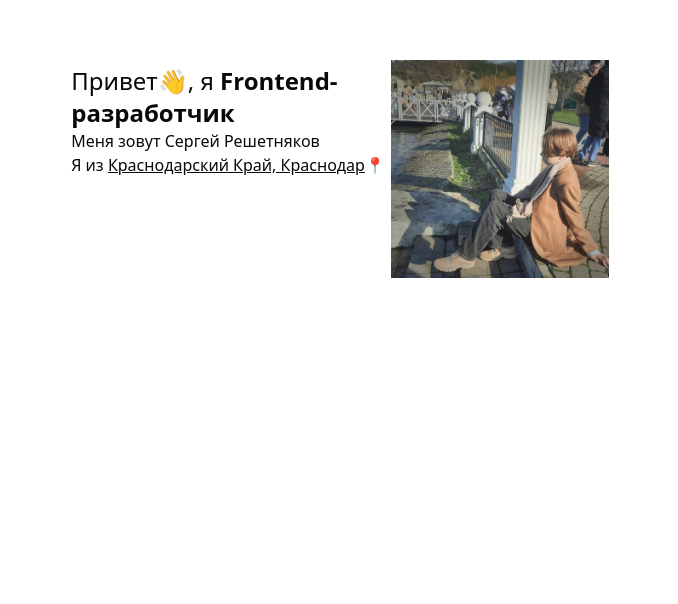
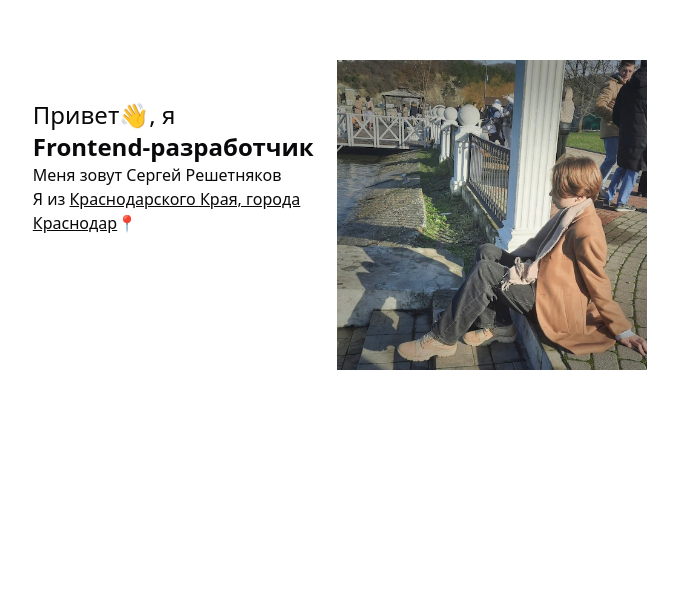
Before and after one commit to sergeyreshetnyakov/portfolio, a Next.js app: page / in a window 1280 px wide. Shown: the part 196-800 px from the top of the page, without its empty margins (300-978 px from the left). Built offline with nearby package versions, Linux system fonts and the light colour scheme.

Commit message:
some fixes

```diff
--- a/src/app/page.tsx
+++ b/src/app/page.tsx
@@ -12,26 +12,28 @@ export default function Home() {
    return (
       <>
          {" "}
-         <div className="flex flex-col flex flex-col max-w-[90%] md:max-w-[80%] xl:max-w-[60%] m-auto">
+         <div className="flex flex-col max-w-[90%] md:max-w-[80%] xl:max-w-[60%] m-auto">
 
             <ScrollAnimation animateIn="fadeInUp">
-               <header className="flex flex-col xl:flex-row justify-between mx-[15%] my-32 md:my-64">
+               <header className="flex flex-col xl:flex-row justify-between mx-[10%] my-32 md:my-64">
+
                   <div className="flex justify-center mb-12">
-                     <div className="flex flex-col w-80 xl:mb-12 justify-center">
+                     <div className="flex flex-col xl:mb-12 justify-center">
                         <h1 className="text-2xl">
-                           Привет👋, я <b>Frontend-разработчик</b>
+                           Привет👋, я <br /> <b>Frontend-разработчик</b>
                         </h1>
                         <h3>Меня зовут Сергей Решетняков</h3>
                         <h3>
                            Я из{" "}
                            <span className="underline">
-                              Краснодарский Край, Краснодар
+                              Краснодарского Края, города Краснодар
                            </span>
                            📍
                         </h3>
                      </div>
                   </div>
-                  <div className="flex justify-center rounded">
+
+                  <div className="xl:hidden flex justify-center rounded">
                      <Image
                         src="/myPhoto.jpeg"
                         alt="me"
@@ -39,6 +41,15 @@ export default function Home() {
                         height={256}
                      />
                   </div>
+                  <div className="hidden xl:visible xl:flex justify-center rounded">
+                     <Image
+                        src="/myPhoto.jpeg"
+                        alt="me"
+                        width={384}
+                        height={384}
+                     />
+                  </div>
+
                </header>
             </ScrollAnimation>
 
@@ -109,11 +120,13 @@ export default function Home() {
             <footer className="mx-6 lg:mx-12">
 
                <ScrollAnimation animateIn="fadeInUp">
-                  <div className="fade-in my-24">
+                  <div className="my-24">
                      <h1 className="font-bold text-2xl">📞Контакты</h1>
                   </div>
                </ScrollAnimation>
-               <div className=" flex flex-col justify-between md:mx-[20%] lg:mx-[30%]">
+
+               <div className="flex flex-col justify-between md:mx-[20%] lg:mx-[30%]">
+
                   <ScrollAnimation animateIn="fadeInUp">
                      <ContactInfo
                         href="mailto:sergeyreshetnyakov@icloud.com"
@@ -122,6 +135,7 @@ export default function Home() {
                         <ImMail4 size="2em"></ImMail4>
                      </ContactInfo>
                   </ScrollAnimation>
+
                   <ScrollAnimation animateIn="fadeInUp">
                      <ContactInfo
                         href="https://github.com/sergeyreshetnyakov"
@@ -130,11 +144,13 @@ export default function Home() {
                         <FaGithub size="2em"></FaGithub>
                      </ContactInfo>
                   </ScrollAnimation>
+
                   <ScrollAnimation animateIn="fadeInUp">
                      <ContactInfo href="https://t.me/ei_gek" contact="@ei_gek">
                         <FaTelegram size="2em"></FaTelegram>
                      </ContactInfo>
                   </ScrollAnimation>
+
                </div>
 
             </footer>
```
